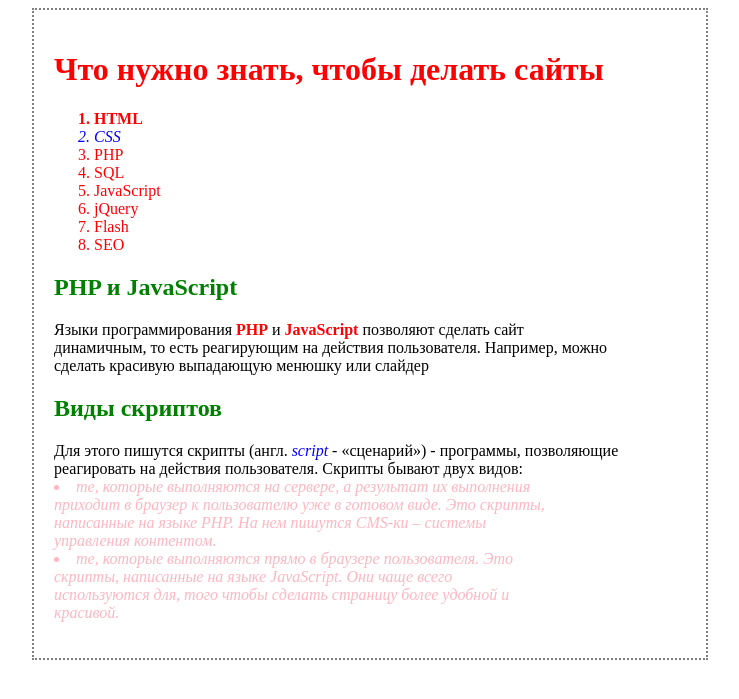
After one commit to SkillAlex1984/skillup-php, a PHP site: page /hwork3/index4.html in a window 1280 px wide. The commit adds this page. Shown: the top 699 px of the page, without its empty margins (270-1009 px from the left). Run offline with PHP 8.4, Linux system fonts and the light colour scheme.

Commit message:
Make homework 3: css

```diff
--- /dev/null
+++ b/hwork3/index4.html
@@ -0,0 +1,44 @@
+<!DOCTYPE html>
+<html lang="en">
+<head>
+    <meta charset="UTF-8">
+    <title>Задача 34</title>
+    <link rel="stylesheet" href="style.css">
+</head>
+<body>
+    <div>
+            <h1 class="redboll">Что нужно знать, чтобы делать сайты</h1>
+                <ol>
+                    <li class="redboll">HTML</li>
+                    <li class="bluecirs">CSS</li>
+                    <li>PHP</li>
+                    <li>SQL</li>
+                    <li>JavaScript</li>
+                    <li>jQuery</li>
+                    <li>Flash</li>
+                    <li>SEO</li>
+                </ol>
+            <h2>PHP и JavaScript</h2>
+        <p>Языки программирования <span class="redboll">PHP</span> и <span class="redboll">JavaScript</span> позволяют сделать сайт <br>
+                    динамичным, то есть реагирующим на действия пользователя. Например, можно<br>
+                    сделать красивую выпадающую менюшку или слайдер</p>
+            <h2>Виды скриптов</h2>
+                <span>
+                    Для этого пишутся скрипты (англ. <span class="bluecirs">script</span> - «сценарий») - программы, позволяющие <br>
+                    реагировать на действия пользователя. Скрипты бывают двух видов:
+                        <ui>
+                            <li class="fiolcurs">те, которые выполняются на сервере, а результат их выполнения <br>
+                                приходит в браузер к пользователю уже в готовом виде. Это скрипты, <br>
+                                написанные на языке PHP. На нем пишутся CMS-ки – системы <br>
+                                управления контентом.
+                            </li>
+                            <li class="fiolcurs"> те, которые выполняются прямо в браузере пользователя. Это <br>
+                                скрипты, написанные на языке JavaScript. Они чаще всего <br>
+                                используются для, того чтобы сделать страницу более удобной и <br>
+                                красивой.
+                            </li>
+                        </ui>
+                </p>
+    </div>
+</body>
+</html>
--- a/hwork3/style.css
+++ b/hwork3/style.css
@@ -1,6 +1,8 @@
 div {
     border: 2px dotted gray;
     padding: 20px;
+    width: 50%;
+    margin: auto;
 }
 input {
     margin: 10px;
@@ -11,12 +13,25 @@ textarea, button {
 .field {
     background-color: lightgray;
 }
-strong {
+strong, li {
     color: red;
 }
-span {
+.ramka {
     border: 1px solid red;
 }
 form div > div {
     border: 1px solid black;
 }
+.redboll {
+    color: red;
+    font-weight: bolder;
+}
+h2 {color: green}
+.bluecirs {
+    font-style: italic;
+    color: blue;
+}
+.fiolcurs {
+    font-style: italic;
+    color: lightpink;
+}
```
Also changed, not shown: hwork3/index2.html (+18 -3 lines), hwork3/index3.html (added, +43 -0 lines).
